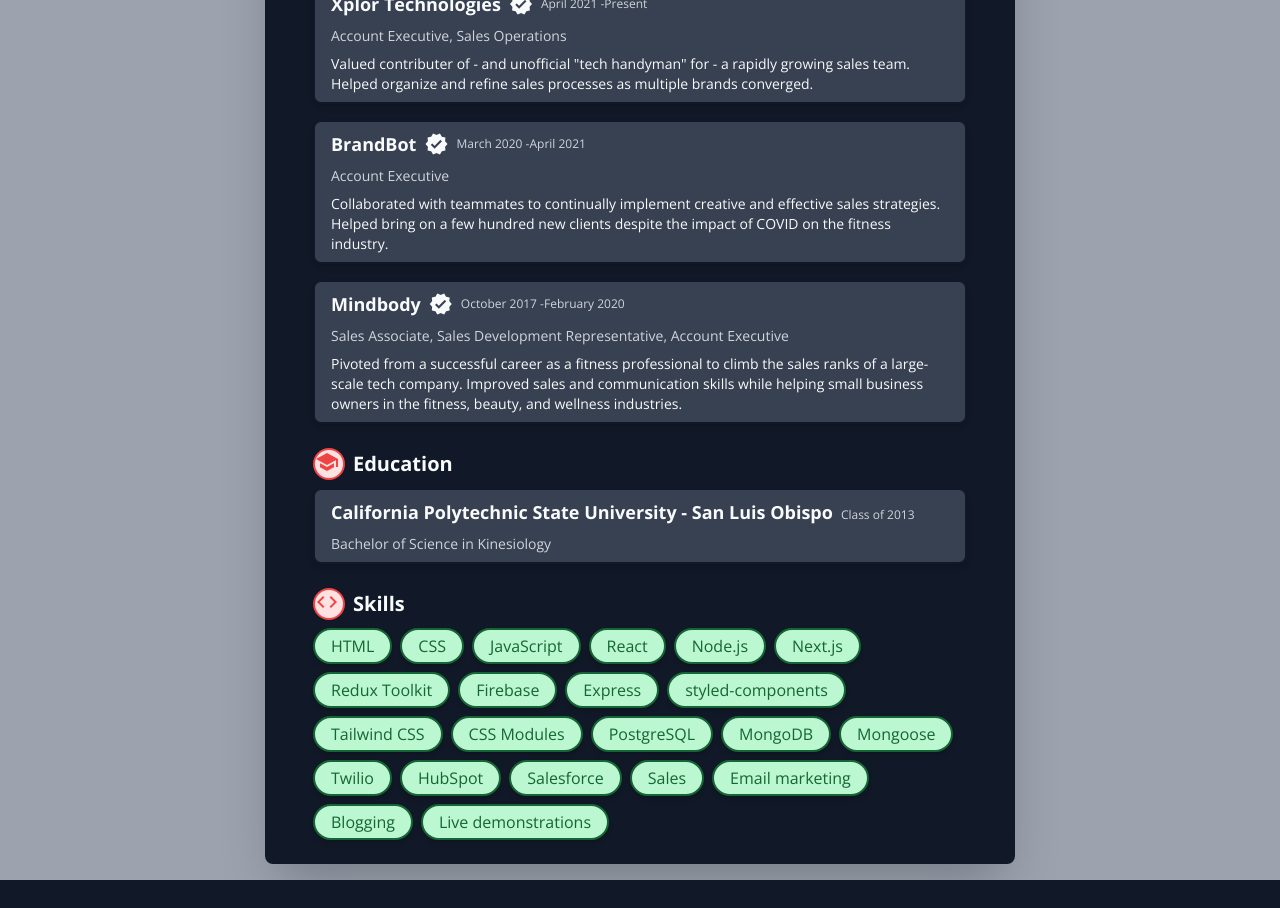
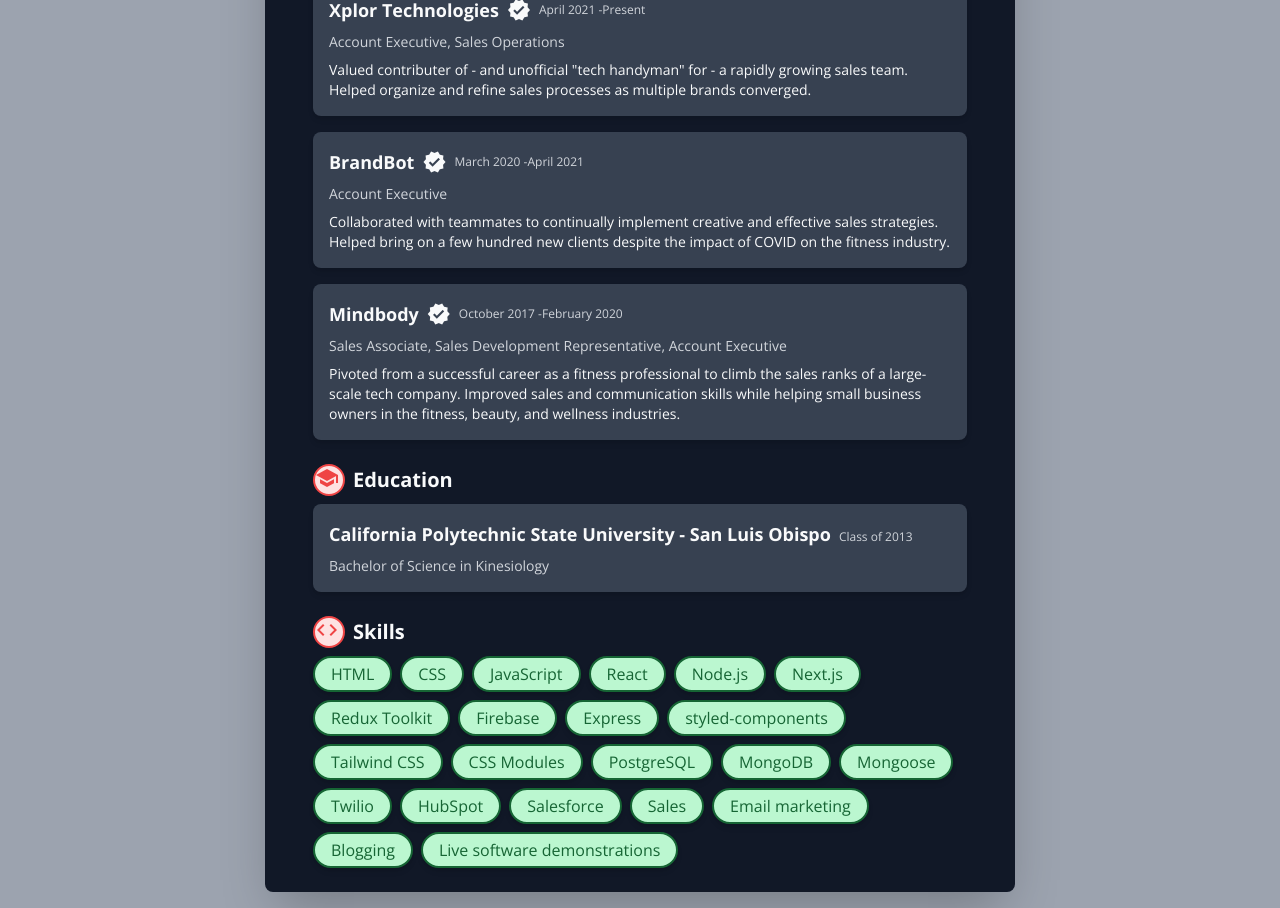
Before and after one commit to andymcgunagle/andys-personal-website, a Next.js app: page /resume in a window 1280 px wide. Shown: the part 480-1388 px from the top of the page. Before the commit the page ends 1360 px from the top, so only its background shows below. Built offline with nearby package versions, Linux system fonts and the light colour scheme.

Commit message:
Refactoring and custom 404 page.

```diff
--- a/components/ContentSections/Connect.jsx
+++ b/components/ContentSections/Connect.jsx
@@ -1,4 +1,4 @@
-import { useConfirmCopy } from "../../hooks/useConfirmCopy.jsx";
+import { useCopyAndConfirm } from "../../hooks/useCopyAndConfirm.jsx";
 import ConfirmCopy from "../reusables/ConfirmCopy.jsx";
 
 import ContentSection from './ContentSection/ContentSection.jsx';
@@ -17,7 +17,7 @@
 ];
 
 export default function Connect() {
-  const { confirmCopy, copyEmailAddress } = useConfirmCopy();
+  const { confirmCopy, copyText } = useCopyAndConfirm("amcgunagle@gmail.com");
 
   return (
     <div className="flex flex-col items-center gap-4">
@@ -28,7 +28,7 @@
       <div className="flex flex-wrap justify-center items-center gap-2">
         <p>...or shoot me an email at</p>
         <div
-          onClick={copyEmailAddress}
+          onClick={copyText}
           className="flex items-center gap-2 cursor-pointer"
         >
           <p>
--- a/components/resume/Card.jsx
+++ b/components/resume/Card.jsx
@@ -1,6 +1,6 @@
 export default function Card({ children }) {
   return (
-    <div className="flex flex-col gap-2 px-4 py-2 rounded-lg shadow-md border-2 border-gray-900 bg-gray-700 text-gray-50">
+    <div className="flex flex-col gap-2 px-4 py-2 md:py-4 rounded-lg shadow-md bg-gray-700 text-gray-50">
       {children}
     </div>
   );
--- /dev/null
+++ b/components/resume/ContactInfo.jsx
@@ -0,0 +1,11 @@
+import IconAndText from "./IconAndText.jsx";
+
+export default function ContactInfo() {
+  return (
+    <div className="flex flex-col items-center justify-evenly md:flex-row gap-4 w-full">
+      <IconAndText icon="place" text="San Diego, CA" />
+      <IconAndText icon="email" text="amcgunagle@gmail.com" />
+      <IconAndText icon="phone" text="(707) 490-8131" />
+    </div>
+  );
+};
--- /dev/null
+++ b/components/resume/Education.jsx
@@ -0,0 +1,24 @@
+import ContentSection from "./ContentSection.jsx";
+import Card from "./Card.jsx";
+
+export default function Education() {
+  return (
+    <ContentSection icon="school" title="Education">
+      <Card>
+        <div className="flex flex-col gap-2">
+          <div className="flex items-baseline gap-2">
+            <h2 className="text-lg font-bold">
+              California Polytechnic State University - San Luis Obispo
+            </h2>
+            <p className="text-xs text-center text-gray-300">
+              Class of 2013
+            </p>
+          </div>
+          <p className="text-sm text-gray-300">
+            Bachelor of Science in Kinesiology
+          </p>
+        </div>
+      </Card>
+    </ContentSection>
+  );
+};
--- /dev/null
+++ b/components/resume/Experience.jsx
@@ -0,0 +1,14 @@
+import { experience } from "../../data/index.js"
+
+import ContentSection from "./ContentSection.jsx";
+import Job from "./Job.jsx";
+
+export default function Experience() {
+  return (
+    <ContentSection icon="work" title="Experience">
+      <div className="flex flex-col gap-4">
+        {experience.map((item, index) => <Job key={index} {...item} />)}
+      </div>
+    </ContentSection>
+  );
+};
--- /dev/null
+++ b/components/resume/Skills.jsx
@@ -0,0 +1,14 @@
+import { skills } from "../../data/index.js";
+
+import ContentSection from "./ContentSection.jsx";
+import Skill from "./Skill.jsx";
+
+export default function Skills() {
+  return (
+    <ContentSection icon="code" title="Skills">
+      <div className="flex flex-wrap gap-1 md:gap-2">
+        {skills.map((item, index) => <Skill key={index} {...item} />)}
+      </div>
+    </ContentSection>
+  );
+};
--- a/components/reusables/ConfirmCopy.jsx
+++ b/components/reusables/ConfirmCopy.jsx
@@ -1,10 +1,13 @@
-export default function ConfirmCopy({ confirmCopy }) {
+export default function ConfirmCopy({
+  confirmCopy,
+  text = "Email address copied 👍",
+}) {
   return (
     <>
       {
         confirmCopy ?
           <p className="fixed top-4 bg-green-100 border-2 border-green-700 text-green-700 p-2 rounded-md animate-fade-out text-center">
-            Email address copied 👍
+            {text}
           </p>
           : null
       }
--- a/data/skills.js
+++ b/data/skills.js
@@ -84,7 +84,7 @@
     link: "#",
   },
   {
-    skill: "Live demonstrations",
+    skill: "Live software demonstrations",
     link: "#",
   },
 ];
--- /dev/null
+++ b/pages/404.jsx
@@ -0,0 +1,22 @@
+import Head from 'next/head';
+
+export default function Custom404() {
+  return (
+    <div className="h-screen flex flex-col justify-center items-center gap-4 border-t-8 border-blue-500 text-center">
+      <Head>
+        <title>404</title>
+        <meta name="description" content="Describe content here..." />
+      </Head>
+
+      <h1 className="text-8xl font-bold">
+        Oh no! 404!
+      </h1>
+      <p className="text-2xl">
+        Page not found, I'm afraid...
+      </p>
+      <p className="text-sm font-thin">
+        Hope you have a lovely day, though 🤘
+      </p>
+    </div>
+  );
+};
--- a/pages/resume.jsx
+++ b/pages/resume.jsx
@@ -1,15 +1,12 @@
 import Head from 'next/head';
 
-import { experience, skills } from "../data/index.js";
-
 import Avatar from "../components/reusables/Avatar.jsx";
-import Card from "../components/resume/Card.jsx";
-import ContentSection from "../components/resume/ContentSection.jsx";
-import IconAndText from "../components/resume/IconAndText.jsx";
-import Job from "../components/resume/Job.jsx";
-import Skill from "../components/resume/Skill.jsx";
+import ContactInfo from "../components/resume/ContactInfo.jsx";
+import Education from "../components/resume/Education.jsx";
+import Experience from "../components/resume/Experience.jsx";
+import Heading from "../components/reusables/Heading.jsx";
+import Skills from "../components/resume/Skills.jsx";
 import Summary from "../components/resume/Summary.jsx";
-import Heading from "../components/reusables/Heading.jsx";
 
 export default function Resume() {
   return (
@@ -25,47 +22,16 @@
         <header className="flex flex-col items-center gap-4">
           <Heading />
           <div className="flex flex-wrap-reverse justify-center items-center gap-4">
-            <div className="flex flex-col items-center justify-evenly md:flex-row gap-4 w-full">
-              <IconAndText icon="place" text="San Diego, CA" />
-              <IconAndText icon="email" text="amcgunagle@gmail.com" />
-              <IconAndText icon="phone" text="(707) 490-8131" />
-            </div>
+            <ContactInfo />
             <Avatar additionalStyles="border-2 border-blue-700" />
           </div>
         </header>
 
         <main className="flex flex-col gap-6">
           <Summary />
-
-          <ContentSection icon="work" title="Experience">
-            <div className="flex flex-col gap-4">
-              {experience.map((item, index) => <Job key={index} {...item} />)}
-            </div>
-          </ContentSection>
-
-          <ContentSection icon="school" title="Education">
-            <Card>
-              <div className="flex flex-col gap-2">
-                <div className="flex items-baseline gap-2">
-                  <h2 className="text-lg font-bold">
-                    California Polytechnic State University - San Luis Obispo
-                  </h2>
-                  <p className="text-xs text-center text-gray-300">
-                    Class of 2013
-                  </p>
-                </div>
-                <p className="text-sm text-gray-300">
-                  Bachelor of Science in Kinesiology
-                </p>
-              </div>
-            </Card>
-          </ContentSection>
-
-          <ContentSection icon="code" title="Skills">
-            <div className="flex flex-wrap gap-1 md:gap-2">
-              {skills.map((item, index) => <Skill key={index} {...item} />)}
-            </div>
-          </ContentSection>
+          <Experience />
+          <Education />
+          <Skills />
         </main>
 
       </div>
```
Also changed, not shown: hooks/useCopyAndConfirm.jsx (renamed from hooks/useConfirmCopy.jsx, +4 -4 lines).
